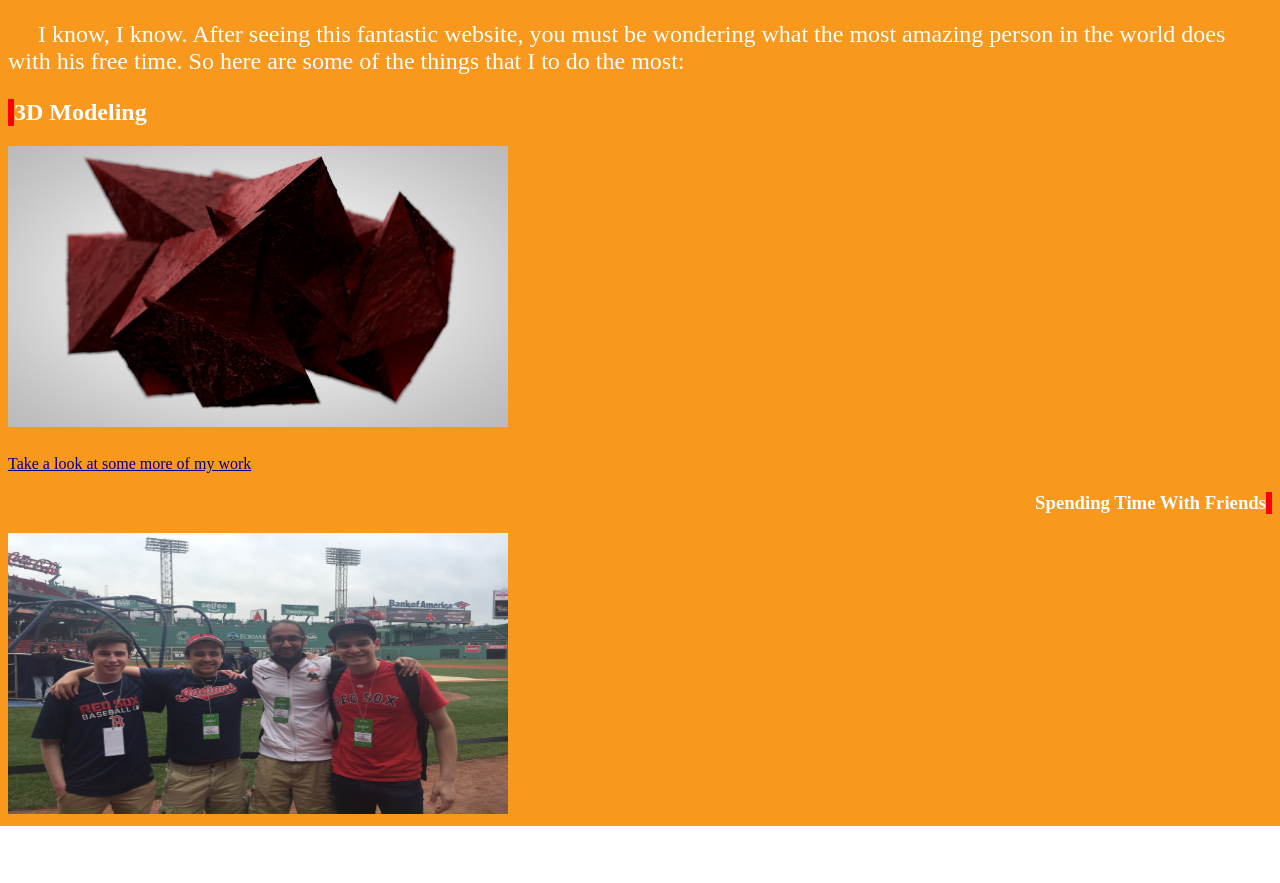
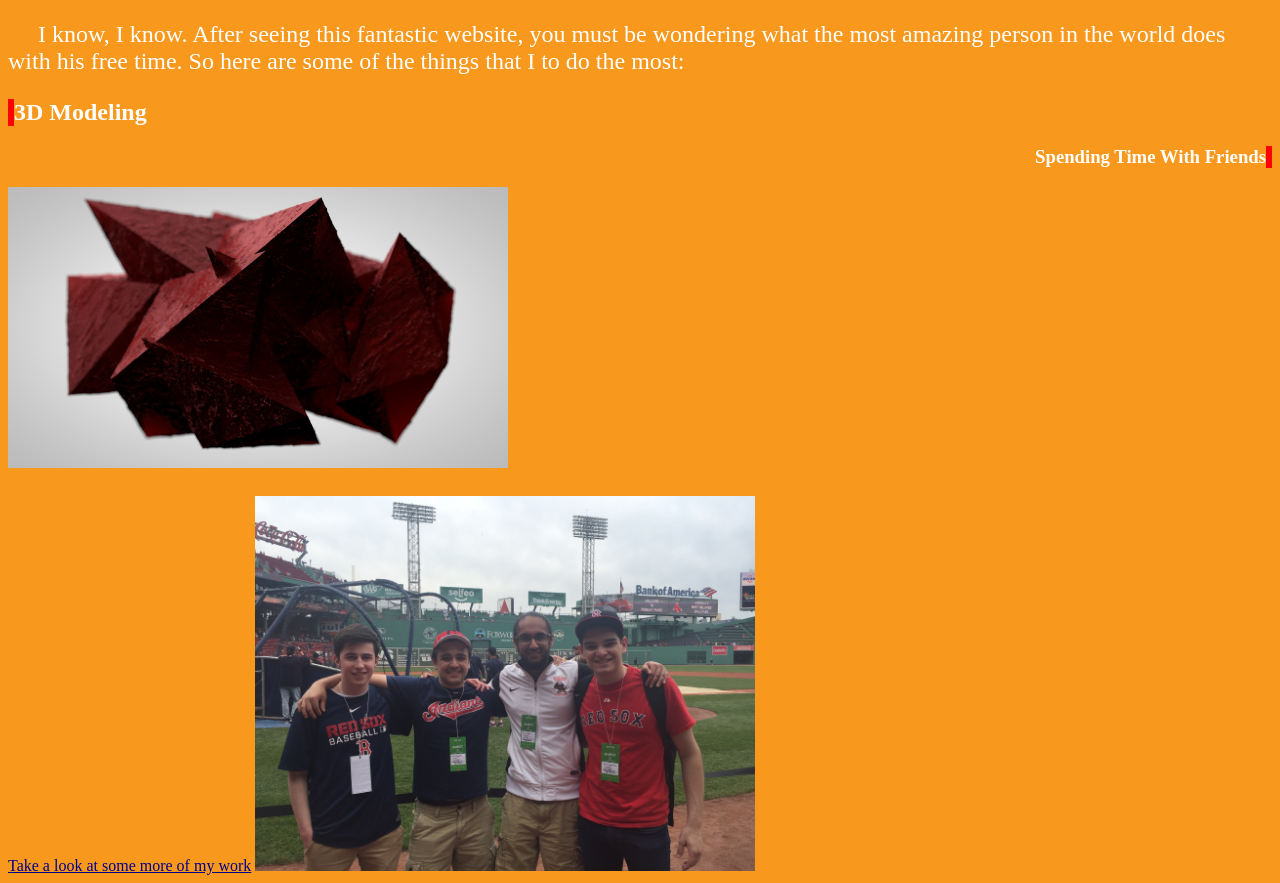
Before and after one commit to zatenenb/zatenenb.github.io, a plain HTML site: page index.html in a window 1280 px wide. Shown: the part 175-1058 px from the top of the page. Before the commit the page ends 1001 px from the top, so only its background shows below. Drawn offline with nearby package versions, Linux system fonts and the light colour scheme.

Commit message:
fix image

```diff
--- a/index.html
+++ b/index.html
@@ -69,13 +69,13 @@ li a:hover:not(.active) {
 
   </p>
   <h2>3D Modeling</h2>
-
+  <h3>Spending Time With Friends</h3>
 <img src="ruby_final.jpg" alt="Ruby" style="width:500px;height:281px;">
 <p> </p>
 <a href="https://zatenenb.github.io/gallery.html">Take a look at some more of my work</a>
 
-<h3>Spending Time With Friends</h3>
-<img src="IMG_6007.JPG" alt="friends" style="width:500px;height:281px;">
+<!-- <h3>Spending Time With Friends</h3> -->
+<img src="IMG_6007.JPG" alt="friends" style="width:500px;height:375px;">
 
 
 </body>
```
